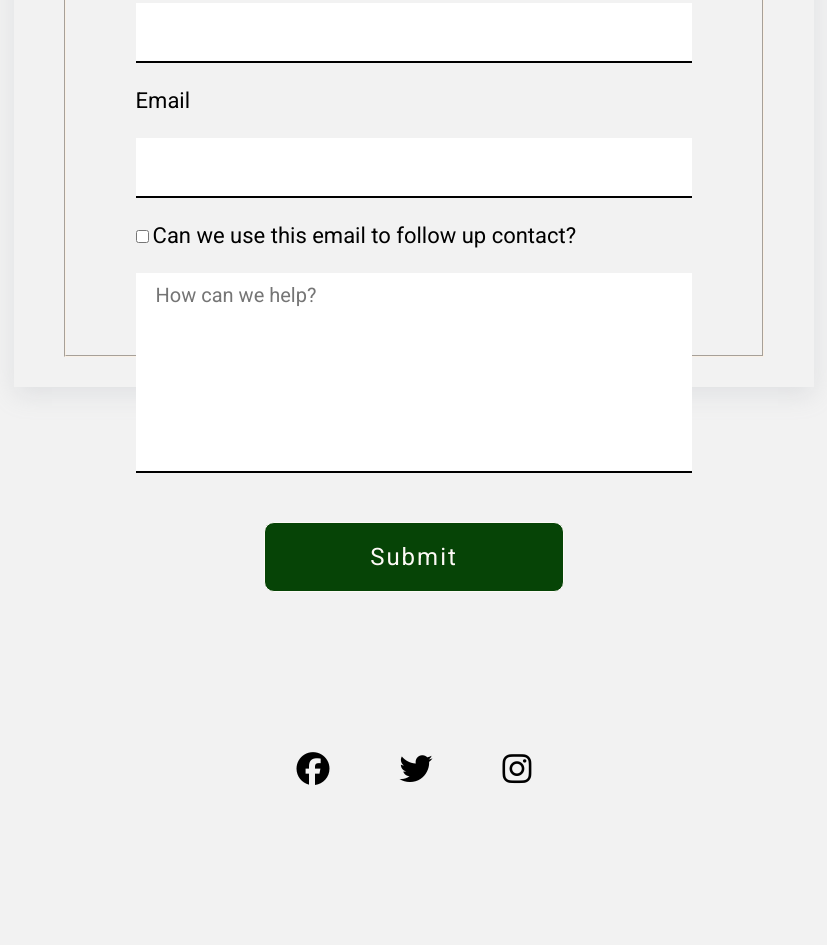
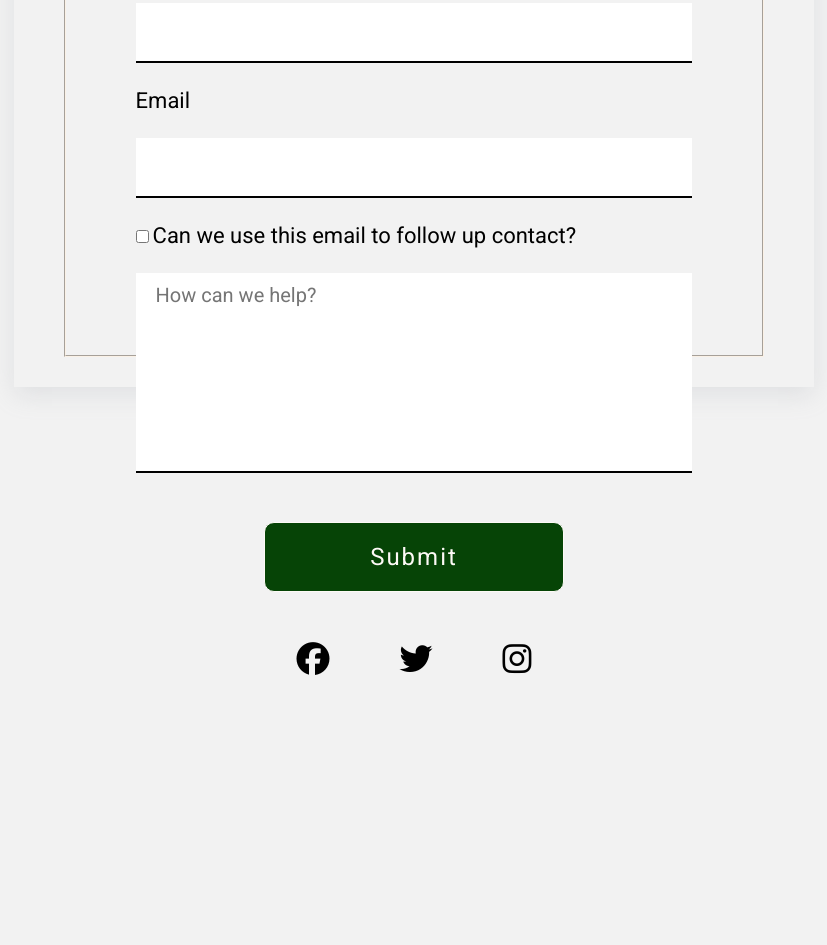
Before and after one commit to ymarqu/plants, a plain HTML site: page contact.html in a window 1280 px wide. Shown: the part 377-1322 px from the top of the page, without its empty margins (226-1053 px from the left). After the commit the page ends 1101 px from the top, so only its background shows below. Drawn offline with Linux system fonts and the light colour scheme.

Commit message:
fixed socials icons

```diff
--- a/contact.html
+++ b/contact.html
@@ -46,9 +46,9 @@
                     <button class="submit-btn">Submit</button>
                 </div>
                 <div class="socials-container">
-                    <i class="socials fa-brands fa-facebook"></i>
-                    <i class="socials fa-brands fa-twitter"></i>
-                    <i class="socials fa-brands fa-instagram"></i>
+                    <p><i class="socials fa-brands fa-facebook"></i></p>
+                   <p> <i class="socials fa-brands fa-twitter"></i></p>
+                   <p> <i class="socials fa-brands fa-instagram"></i></p>
                 </div>
             </fieldset>
             </form>
--- a/css/contact.css
+++ b/css/contact.css
@@ -61,11 +61,19 @@ label{
 }
 .socials-container{
     text-align: center;
+    position: relative;
+    height: 20%;
+}
+.socials-container > p{
+    display: inline-block;
+    height: 100%;
+    text-align: center;
 }
 .socials{
     font-size: 33px;
-    margin: 10rem 33px;
+    margin: 50% 33px;
     cursor: pointer;
+
 }
 
 .submit-btn:hover{
```
Also changed, not shown: 1 other file.
